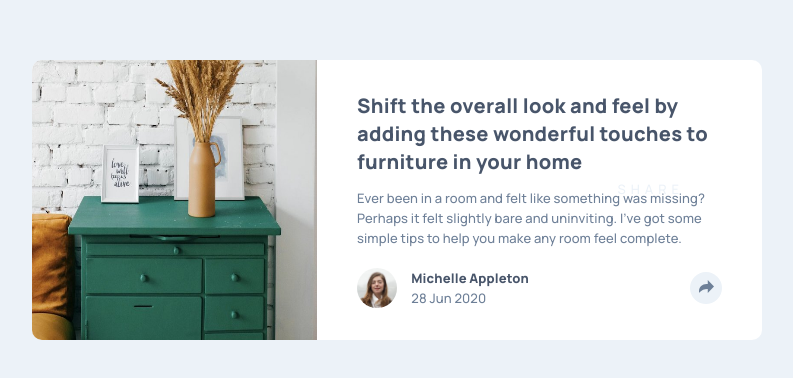
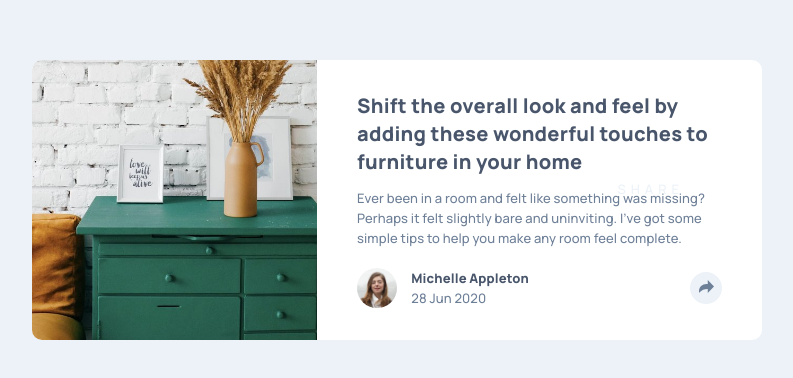
Before and after one commit to rohantayal/article-preview-component, a plain HTML site: page index.html in a window 1280 px wide. Shown: the part 208-586 px from the top of the page, without its empty margins (243-1036 px from the left). Drawn offline with Linux system fonts and the light colour scheme.

Commit message:
improved best practices

```diff
--- a/style/index.css
+++ b/style/index.css
@@ -23,13 +23,20 @@ body {
 
 body header {
     height: 200px;
+    width: 327px;
+    overflow: hidden;
 }
 
 article header img.drawer {
-    height: 200px;
-    width: 327px;
+    width: 350px;
+    height: auto;
     border-radius: 10px 10px 0 0;
+    transition: transform 0.5s ease-in-out;
 }
+
+article header:hover > img {
+    transform: scale(1.2);
+  }
 
 article.card-container {
     width: 327px;
@@ -186,11 +193,11 @@ div.socials{
 
     body header{
         height: 280px;
+        width: 285px;
     }
 
     article header img.drawer{
-        width: 285px;
-        height: 280px;
+        overflow: hidden;
         grid-row: 1/2;
         grid-column: 1/2;
         border-radius: 10px 0 0 10px;
```
